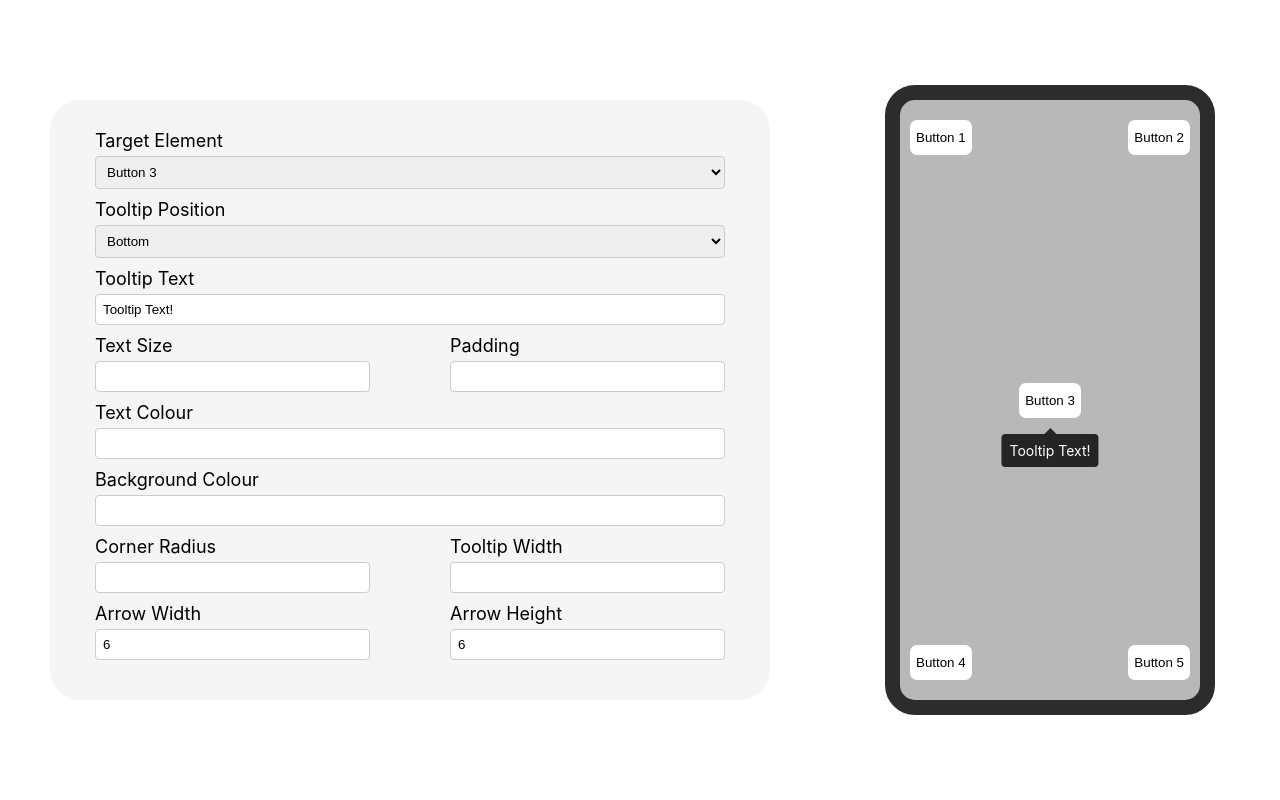
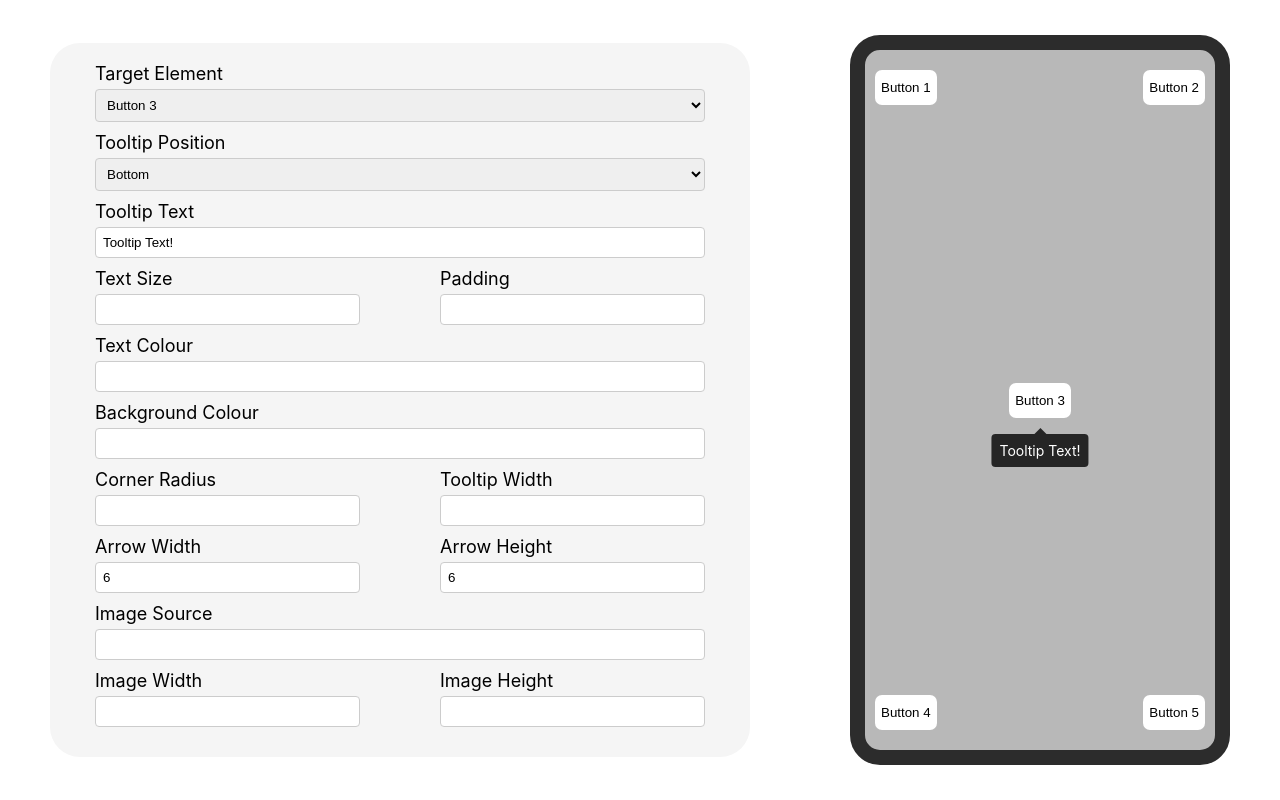
Before and after one commit to nileshkumar4/Plotline, a React (Create React App) app: page / in a window 1280 px wide. Built offline with nearby package versions, Linux system fonts and the light colour scheme.

Commit message:
feat: include Image input

```diff
--- a/src/App.css
+++ b/src/App.css
@@ -1,5 +1,8 @@
 .App {
   display: flex;
+  flex-wrap: wrap;
+  justify-content: flex-start;
+  align-content: flex-start;
   height: 100vh;
   width: 100%;
   background-color: #ffffff;
@@ -9,7 +12,7 @@
   flex: 2;
   display: flex;
   flex-direction: column;
-  padding: 50px;
+  padding: 0 50px;
   background-color: #ffffff;
 }
 
@@ -18,6 +21,6 @@
   display: flex;
   justify-content: center;
   align-items: center;
-  padding: 50px;
+  padding: 0 50px;
   background-color: #ffffff;
 }
--- a/src/App.js
+++ b/src/App.js
@@ -16,6 +16,9 @@ function App() {
     width: "",
     arrowWidth: 6,
     arrowHeight: 6,
+    imgSrc: "",
+    imgWidth: "",
+    imgHeight: "",
   });
 
   const handleTooltipConfig = (config) => (event) => {
--- a/src/components/InputBox/InputBox.css
+++ b/src/components/InputBox/InputBox.css
@@ -8,8 +8,8 @@
 
 .input-box {
   width: 100%;
-  height: 600px;
-  padding: 0 45px;
+  height: fit-content;
+  padding: 20px 45px;
   border-radius: 30px;
   display: flex;
   flex-direction: column;
--- a/src/components/InputBox/InputBox.jsx
+++ b/src/components/InputBox/InputBox.jsx
@@ -118,6 +118,35 @@ const InputBox = ({ tooltipConfig, handleTooltipConfig }) => {
             />
           </div>
         </div>
+        <div className="input-column">
+          <label htmlFor="img-src">Image Source</label>
+          <input
+            type="text"
+            id="img-src"
+            value={tooltipConfig.imgSrc}
+            onChange={handleTooltipConfig("imgSrc")}
+          />
+        </div>
+        <div className="input-row">
+          <div className="input-column">
+            <label htmlFor="img-width">Image Width</label>
+            <input
+              type="number"
+              id="img-width"
+              value={tooltipConfig.imgWidth}
+              onChange={handleTooltipConfig("imgWidth")}
+            />
+          </div>
+          <div className="input-column">
+            <label htmlFor="img-height">Image Height</label>
+            <input
+              type="number"
+              id="img-height"
+              value={tooltipConfig.imgHeight}
+              onChange={handleTooltipConfig("imgHeight")}
+            />
+          </div>
+        </div>
       </div>
     </div>
   );
--- a/src/components/PhoneSimulator/PhoneSimulator.css
+++ b/src/components/PhoneSimulator/PhoneSimulator.css
@@ -7,8 +7,8 @@
 }
 
 .phone {
-  width: 300px;
-  height: 600px;
+  width: 350px;
+  height: 700px;
   background-color: #b8b8b8;
   border: 15px solid #2c2c2c;
   border-radius: 30px;
--- a/src/components/PhoneSimulator/PhoneSimulator.jsx
+++ b/src/components/PhoneSimulator/PhoneSimulator.jsx
@@ -14,15 +14,13 @@ const PhoneSimulator = ({ tooltipConfig }) => {
     <div className="phone-container">
       <div className="phone">
         <div className="screen">
-          {classNames.map((className, index) => {
-            return (
-              <div className={className} key={index}>
-                <Tooltip tooltipConfig={tooltipConfig}>
-                  <button>{`Button ${index + 1}`}</button>
-                </Tooltip>
-              </div>
-            );
-          })}
+          {classNames.map((className, index) => (
+            <div className={className} key={index}>
+              <Tooltip tooltipConfig={tooltipConfig}>
+                <button>{`Button ${index + 1}`}</button>
+              </Tooltip>
+            </div>
+          ))}
         </div>
       </div>
     </div>
--- a/src/components/Tooltip/Tooltip.css
+++ b/src/components/Tooltip/Tooltip.css
@@ -84,3 +84,9 @@
   border-width: 6px 0 6px 6px;
   border-color: transparent transparent transparent rgba(0, 0, 0, 0.8);
 }
+
+.tooltip img {
+  width: 180px;
+  display: block;
+  margin: auto;
+}
--- a/src/components/Tooltip/Tooltip.jsx
+++ b/src/components/Tooltip/Tooltip.jsx
@@ -13,6 +13,9 @@ const Tooltip = ({ tooltipConfig, children }) => {
     width,
     arrowWidth,
     arrowHeight,
+    imgSrc,
+    imgWidth,
+    imgHeight,
   } = tooltipConfig;
 
   const getArrowBorderWidth = () => {
@@ -59,6 +62,13 @@ const Tooltip = ({ tooltipConfig, children }) => {
               }}
             />
             {text}
+            {!!imgSrc && (
+              <img
+                src={imgSrc}
+                alt="set by user"
+                style={{ width: imgWidth + "px", height: imgHeight + "px" }}
+              />
+            )}
           </div>
         </>
       )}
```
